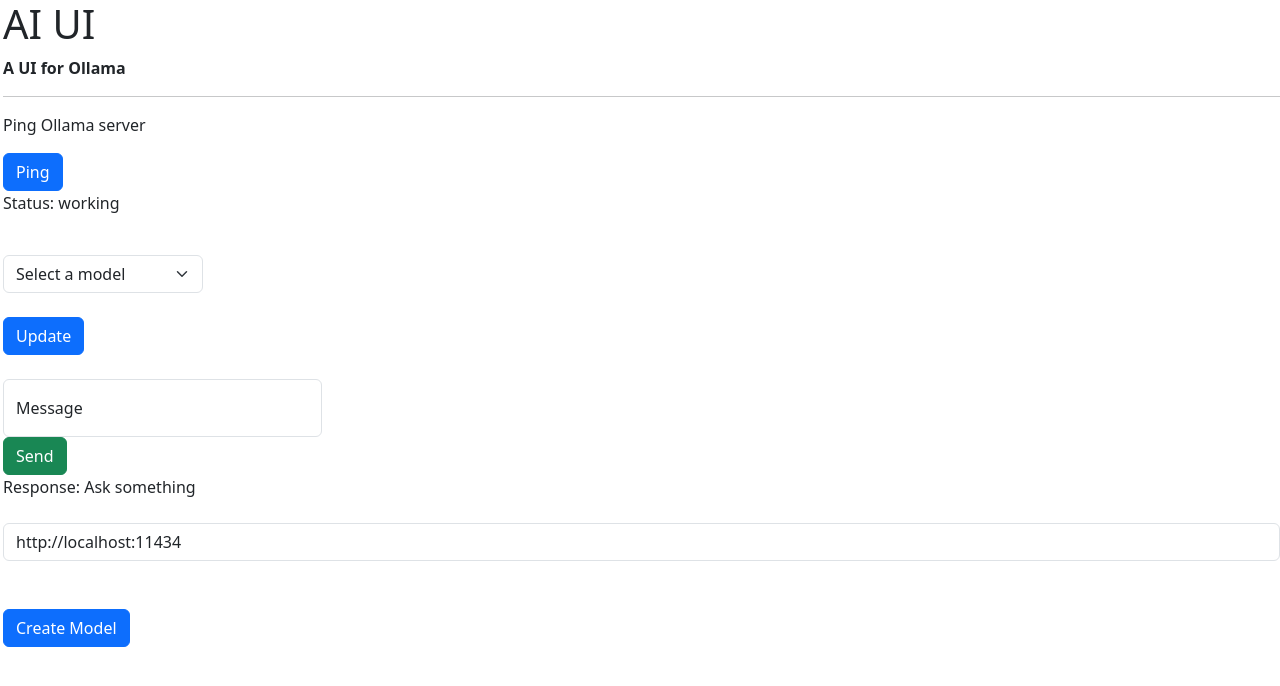
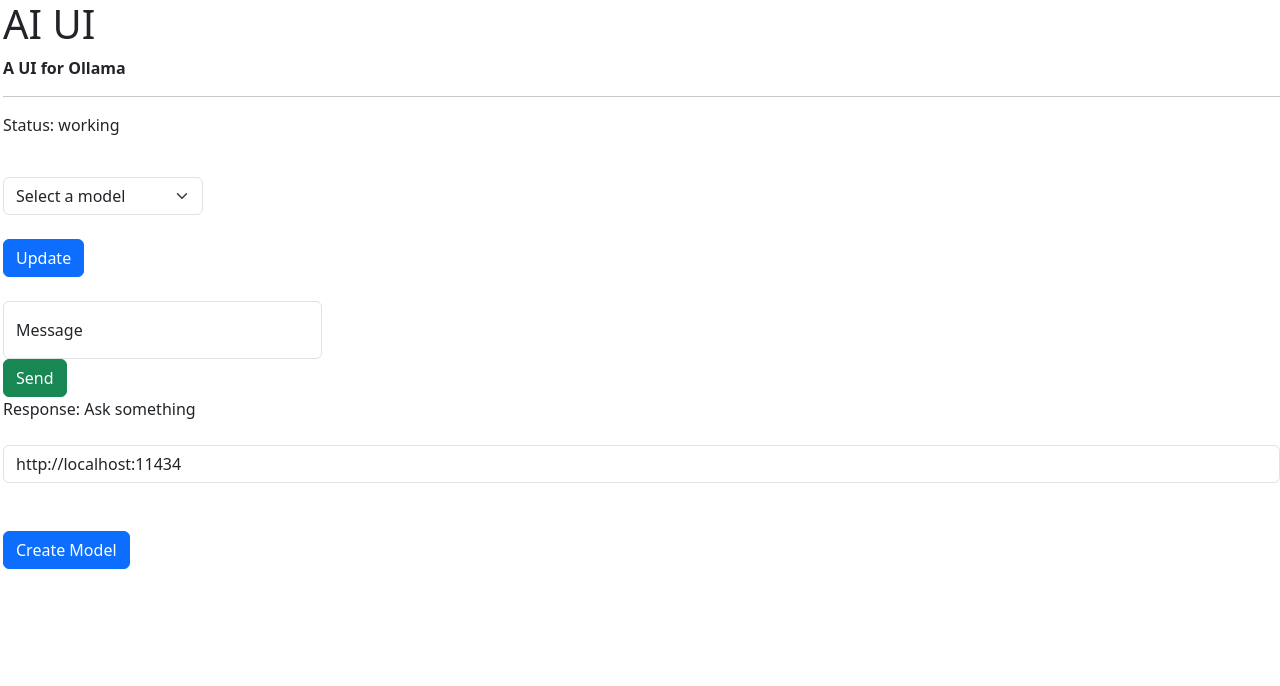
Before and after one commit to thenamelessdev/ai-ui, a React (Vite) app: page / in a window 1280 px wide. Shown: the top 686 px of the page. Built offline with nearby package versions, Linux system fonts and the light colour scheme.

Commit message:
remvoed ping button and added ping every 5 sec

```diff
--- a/src/ping.tsx
+++ b/src/ping.tsx
@@ -24,10 +24,12 @@
     }
     ping()
 
+    setInterval(() => {
+        ping();
+    }, 5000);
+
     return(
         <div>
-            <p>Ping Ollama server</p>
-            <button className="btn btn-primary" style={{marginTop: "0px"}} onClick={ping}>Ping</button>
             <p>Status: {stat}</p>
         </div>
     );
```
